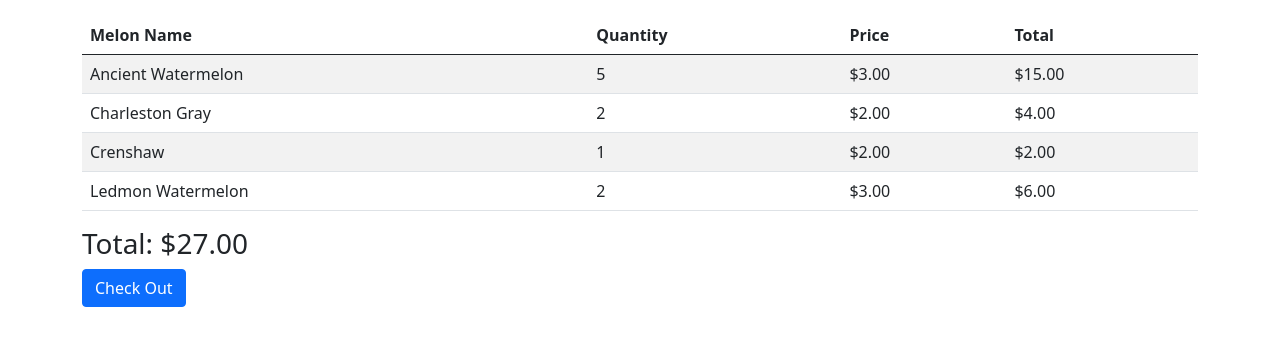
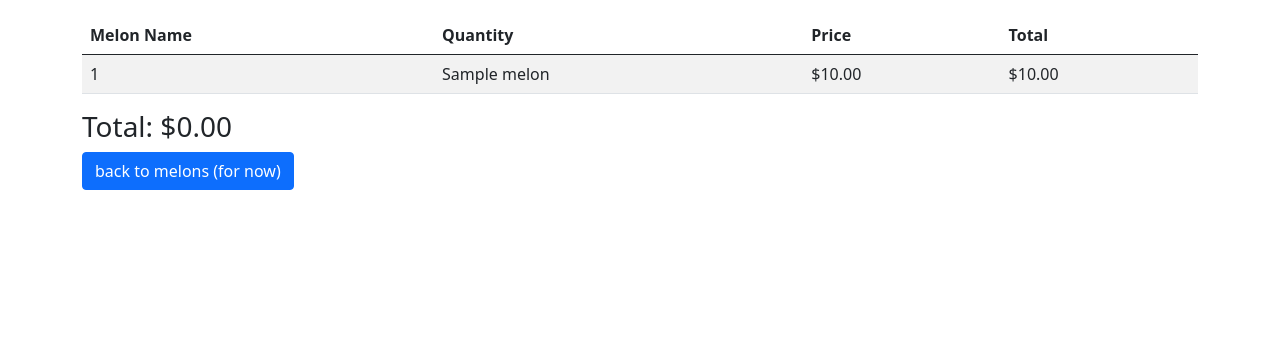
Before and after one commit to henryh28/HB_Labs, a Flask app: template shopping-site/templates/cart.html in a window 1280 px wide. Shown: the part 56-402 px from the top of the page. Run offline with Flask 2, Linux system fonts and the light colour scheme; the template is opened without the code that fills it: most values are stand-ins (such as "Sample title", 1, 10 or a date in 2020).

Commit message:
Fixed /melon/<melon_id> route display issues. Adds ability to add melons to cart. Implements session cart. Updated cart checkout page to display cart data instead of static data

```diff
--- a/shopping-site/shoppingsite.py
+++ b/shopping-site/shoppingsite.py
@@ -6,9 +6,8 @@ put melons in a shopping cart.
 Authors: Joel Burton, Christian Fernandez, Meggie Mahnken, Katie Byers.
 """
 
-from flask import Flask, render_template, redirect, flash
+from flask import Flask, render_template, redirect, flash, session
 import jinja2
-
 import melons
 
 app = Flask(__name__)
@@ -33,14 +32,22 @@ def index():
 
     return render_template("homepage.html")
 
+# for testing, remove me
+@app.route("/clear")
+def clear_session():
+    """ cleans session cart """
+
+    session.clear()
+
+    return redirect("/")
 
 @app.route("/melons")
 def list_melons():
     """Return page showing all the melons ubermelon has to offer"""
 
     melon_list = melons.get_all()
-    return render_template("all_melons.html",
-                           melon_list=melon_list)
+    return render_template("all_melons.html", melon_list=melon_list)
+
 
 
 @app.route("/melon/<melon_id>")
@@ -49,11 +56,8 @@ def show_melon(melon_id):
 
     Show all info about a melon. Also, provide a button to buy that melon.
     """
-
-    melon = melons.get_by_id("meli")
-    print(melon)
-    return render_template("melon_details.html",
-                           display_melon=melon)
+    melon = melons.get_by_id(melon_id)
+    return render_template("melon_details.html", display_melon=melon)
 
 
 @app.route("/cart")
@@ -61,6 +65,15 @@ def show_shopping_cart():
     """Display content of shopping cart."""
 
     # TODO: Display the contents of the shopping cart.
+
+    melons_in_cart = []
+    total = 0
+
+    for key, value in session['cart'].items():
+        melon = melons.get_by_id(key)
+        total += (value * melon.price)
+        melons_in_cart.append([melon.common_name, value, melon.price, value * melon.price])
+
 
     # The logic here will be something like:
     #
@@ -78,7 +91,9 @@ def show_shopping_cart():
     # Make sure your function can also handle the case wherein no cart has
     # been added to the session
 
-    return render_template("cart.html")
+    print ("passing: ", melons_in_cart)
+
+    return render_template("cart.html", melons_in_cart=melons_in_cart, total=total)
 
 
 @app.route("/add_to_cart/<melon_id>")
@@ -88,6 +103,14 @@ def add_to_cart(melon_id):
     When a melon is added to the cart, redirect browser to the shopping cart
     page and display a confirmation message: 'Melon successfully added to
     cart'."""
+
+    quantity = 1
+
+    if 'cart' not in session:
+        session['cart'] = {}
+        session['cart'][melon_id] = quantity
+    else:
+        session['cart'][melon_id] = quantity if melon_id not in session['cart'] else session['cart'][melon_id] + quantity
 
     # TODO: Finish shopping cart functionality
 
@@ -100,7 +123,10 @@ def add_to_cart(melon_id):
     # - flash a success message
     # - redirect the user to the cart page
 
-    return "Oops! This needs to be implemented!"
+    flash(f"{melons.get_by_id(melon_id).common_name} successfully added to cart!")
+
+    session.modified = True
+    return redirect("/cart")
 
 
 @app.route("/login", methods=["GET"])
@@ -148,3 +174,7 @@ def checkout():
 
 if __name__ == "__main__":
     app.run(debug=True, host="0.0.0.0")
+
+
+# Reference: https://stackoverflow.com/questions/11260155/how-to-use-float-filter-to-show-just-two-digits-after-decimal-point
+# Reference: https://stackoverflow.com/questions/62565523/flask-session-clears-when-ever-redirecting
--- a/shopping-site/templates/cart.html
+++ b/shopping-site/templates/cart.html
@@ -13,35 +13,21 @@
             </tr>
         </thead>
         <tbody>
+            {% for melon in melons_in_cart %}
                 <tr>
-            <td>Ancient Watermelon</td>
-            <td>5</td>
-            <td>$3.00</td>
-            <td>$15.00</td>
+                    <td> {{ melon[0] }} </td>
+                    <td> {{ melon[1] }} </td>
+                    <td> ${{ "%.2f"|format(melon[2]) }} </td>
+                    <td> ${{ "%.2f"|format(melon[3]) }} </td>
                 </tr>
-        <tr>
-            <td>Charleston Gray</td>
-            <td>2</td>
-            <td>$2.00</td>
-            <td>$4.00</td>
-        </tr>
-        <tr>
-            <td>Crenshaw</td>
-            <td>1</td>
-            <td>$2.00</td>
-            <td>$2.00</td>
-        </tr>
-        <tr>
-            <td>Ledmon Watermelon</td>
-            <td>2</td>
-            <td>$3.00</td>
-            <td>$6.00</td>
-        </tr>
+            {% endfor %}
         </tbody>
     </table>
 
-    <h3>Total: $27.00</h3>
 
-    <a href="/checkout" class="btn btn-large btn-primary">Check Out</a>
+    <h3>Total: ${{ "%.2f"|format(total) }}</h3>
+
+    <!-- redirect to cart for final version-->
+    <a href="/melons" class="btn btn-large btn-primary">back to melons (for now)</a>
 
 {% endblock %}
```
Lines whose indentation alone changed are shown as unchanged.
